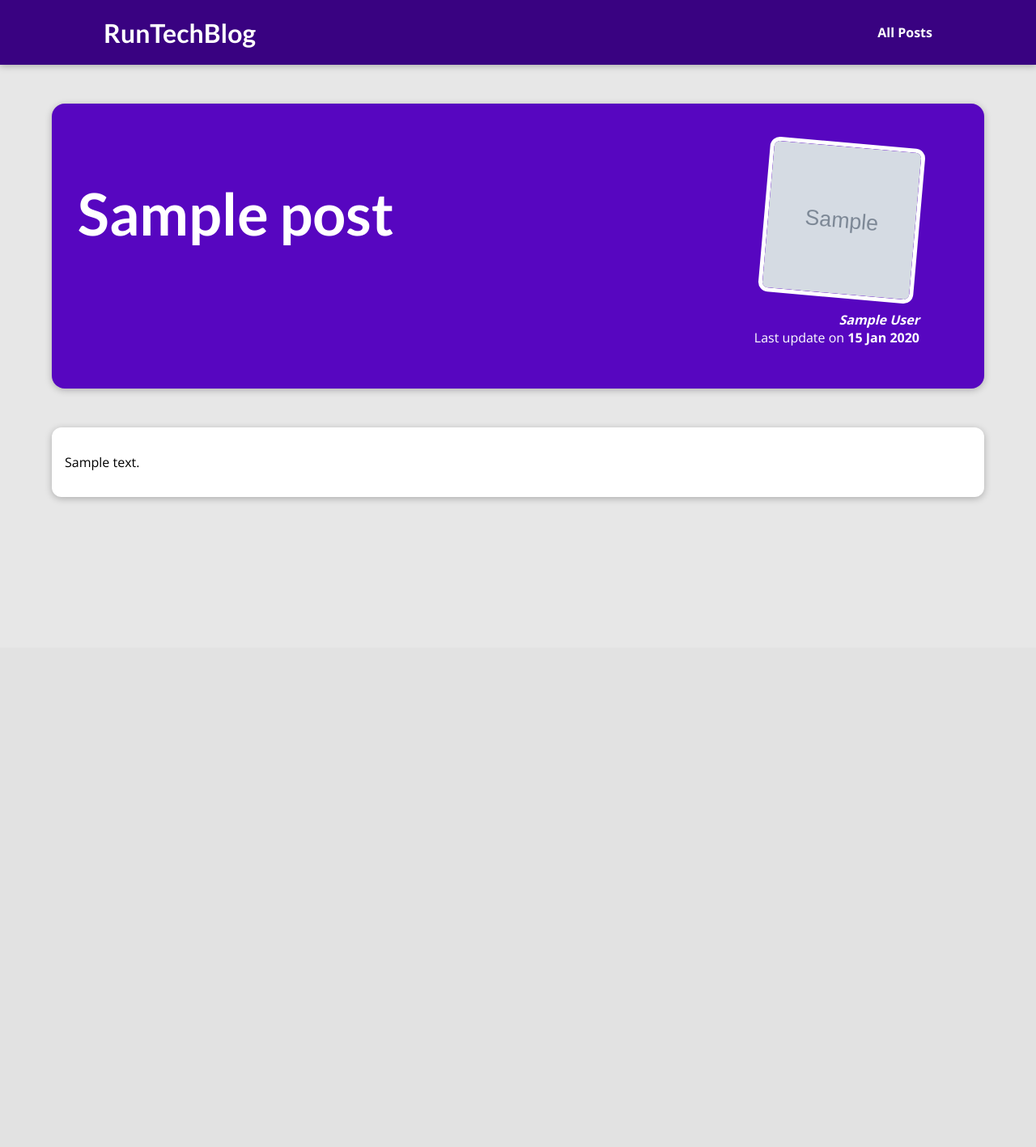
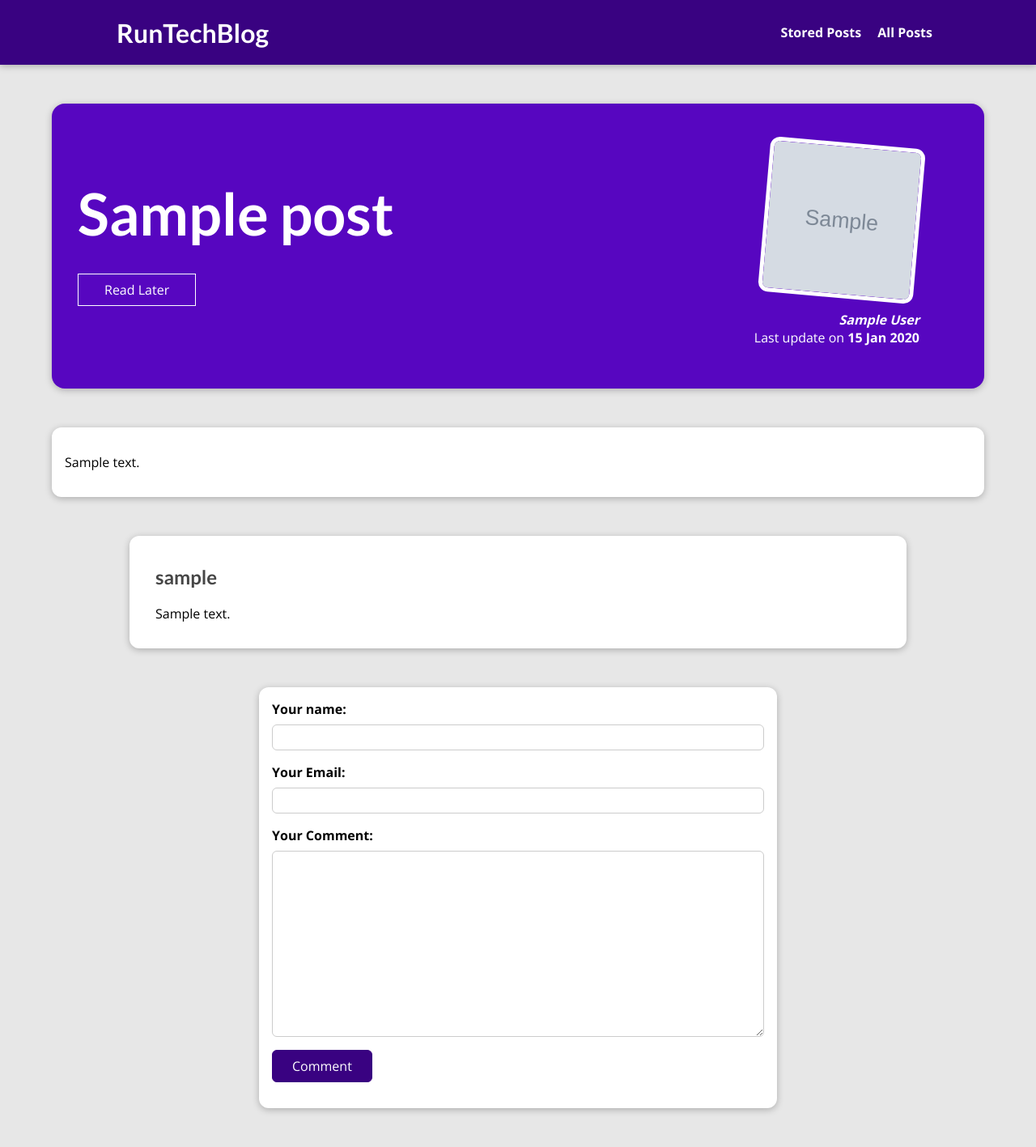
Before and after one commit to AdHyseni/blog, a Django app: a page that uses templates/base.html in a window 1280 px wide. Shown: the whole page at 81% size. Before the commit the page ends 618 px from the top, so only its background shows below. Run offline with Django 4.2, Linux system fonts and the light colour scheme; tables that the repository leaves empty hold one stand-in row (values such as "Sample post"); grey boxes marked "Sample" are stand-in pictures.

Commit message:
'session

```diff
--- a/post/admin.py
+++ b/post/admin.py
@@ -7,6 +7,11 @@ class PostAdmin(admin.ModelAdmin):
     list_display = ('title','date','author')
     prepopulated_fields = {'slug':('title',)}
 
+class CommentAdmin(admin.ModelAdmin):
+    list_filter = ('user_name','user_email','post')
+    list_display = ('user_name','post')
+
 admin.site.register(Post, PostAdmin)
 admin.site.register(Author)
 admin.site.register(Tag)
+admin.site.register(Comments,)
--- /dev/null
+++ b/post/forms.py
@@ -0,0 +1,13 @@
+from django import forms
+
+from .models import Comments
+
+class CommentForm(forms.ModelForm):
+    class Meta:
+        model = Comments
+        exclude = ["post"]
+        labels = {
+            "user_name":"Your name",
+            "user_email":"Your Email",
+            "text": "Your Comment"
+        }
--- a/post/models.py
+++ b/post/models.py
@@ -32,3 +32,12 @@ class Post(models.Model):
 
     def __str__(self) -> str:
         return f'{self.title}'
+
+class Comments(models.Model):
+    user_name = models.CharField(max_length=120)
+    user_email = models.EmailField()
+    text = models.TextField(max_length=400)
+    post = models.ForeignKey(Post, on_delete=models.CASCADE, related_name='comments')
+
+    def __str__(self) -> str:
+        return f'{self.user_name} {self.post}'
--- a/post/static/blog/post-detail.css
+++ b/post/static/blog/post-detail.css
@@ -22,6 +22,7 @@ body {
 #summary h2 {
   color: white;
   font-size: 4.5rem;
+  margin-bottom: 0.25rem;
 }
 
 #summary article {
@@ -47,8 +48,32 @@ body {
   font-weight: bold;
 }
 
+#summary a {
+  color: white;
+  text-decoration: none;
+}
+
 #summary time {
   font-weight: bold;
+}
+
+#read-later {
+  margin: 2rem 0;
+}
+
+#read-later button {
+  background-color: transparent;
+  border: 1px solid white;
+  padding: 0.5rem 2rem;
+  font: inherit;
+  color: white;
+  cursor: pointer;
+}
+
+#read-later button:hover,
+#read-later button:active {
+  background-color: white;
+  color: #390281;
 }
 
 main {
@@ -60,3 +85,120 @@ body {
   border-radius: 12px;
   box-shadow: 0 2px 8px rgba(0, 0, 0, 0.25);
 }
+
+.tag {
+  background-color: white;
+  color: #390281;
+  padding: 0.5rem 1rem;
+  border-radius: 8px;
+}
+
+#comment-form {
+  margin: 3rem auto;
+  width: 90%;
+  max-width: 40rem;
+  border-radius: 12px;
+  background-color: white;
+  box-shadow: 0 2px 8px rgba(0, 0, 0, 0.25);
+  padding: 1rem;
+}
+
+#comment-form button {
+  font: inherit;
+  background-color: #390281;
+  color: white;
+  border: 1px solid #390281;
+  padding: 0.5rem 1.5rem;
+  border-radius: 6px;
+  cursor: pointer;
+}
+
+#comment-form button:hover,
+#comment-form button:active {
+  background-color: #4f0ba7;
+  border-color: #4f0ba7;
+}
+
+.form-control {
+  margin-bottom: 1rem;
+}
+
+.form-control label {
+  font-weight: bold;
+  margin-bottom: 0.5rem;
+  display: block;
+}
+
+.form-control input,
+.form-control textarea {
+  display: block;
+  width: 100%;
+  font: inherit;
+  padding: 0.25rem;
+  border-radius: 6px;
+  border: 1px solid #ccc;
+}
+
+.errorlist {
+  list-style: none;
+  margin: 0.5rem 0;
+  padding: 0;
+  color: #d6000b;
+}
+
+.invalid label {
+  color: #d6000b;
+}
+
+.invalid input,
+.invalid textarea {
+  border-color: #d6000b;
+  background-color: #ffe6e7;
+}
+
+#alert {
+  margin: 8rem auto 3rem auto;
+  border: 1px solid #d6000b;
+  background-color: #ffe6e7;
+  padding: 1rem;
+  width: 90%;
+  max-width: 40rem;
+}
+
+#alert a {
+  text-decoration: none;
+  border: 1px solid #d6000b;
+  background-color: #d6000b;
+  color: white;
+  padding: 0.25rem 1.5rem;
+  border-radius: 6px;
+}
+
+#comments {
+  margin: 3rem auto;
+  width: 90%;
+  max-width: 60rem;
+  border-radius: 12px;
+  background-color: white;
+  box-shadow: 0 2px 8px rgba(0, 0, 0, 0.25);
+  padding: 1rem 2rem;
+}
+
+#comments ul {
+  list-style: none;
+  margin: 0;
+  padding: 0;
+}
+
+#comments li {
+  margin-bottom: 1rem;
+  border-bottom: 2px solid #ccc;
+}
+
+#comments li:last-of-type {
+  border-bottom: none;
+}
+
+#comments h2 {
+  color: #464646;
+}
--- a/post/templates/blog/post-details.html
+++ b/post/templates/blog/post-details.html
@@ -8,8 +8,34 @@
 {% endblock  %}
 
 {% block content %}
+{% if comment_form.errors %}
+<div id='alert'>
+    <h2> Saving the comment failed! </h2>
+    <p> Please check the comment below for the errors! </p>
+    <a href="#comment-form">Fix!</a>
+</div>
+{% endif %}
+
 <section id="summary">
     <h2>{{post.title}}</h2>
+    <div>
+        {% for tag in post_tags  %}
+        <span class="tag">{{tag.caption}}</span>
+        {% endfor %}
+    </div>
+    <div id="read-later">
+        <form action="{% url "read-later" %}" method="post">
+        {% csrf_token %}
+        <input type="hidden" value="{{post.id}}" name="post_id">
+        <button>
+            {% if saved_for_later %}
+            Remove from "Read Later"
+            {% else %}
+            Read Later
+            {% endif %}
+            </button>
+        </form>
+    </div>
     <article>
         <img src="{{post.image.url}}"/>
         <address>{{post.author}}</address>
@@ -23,4 +49,30 @@
         {{post.content|linebreaks}}
     </p>
 </main>
+<section id="comments">
+<ul>
+    {% for comment in comments %}
+    <li>
+        <h2>{{comment.user_name}}</h2>
+        <p>{{comment.text|linebreaks}}</p>
+    </li>
+    {% endfor %}
+</ul>
+</section>
+
+
+
+<section id="comment-form">
+    <form action="{% url 'postimi' post.slug %}" method="post">
+        {%csrf_token%}
+        {% for form_field in comment_form %}
+        <div class="form-control {% if form_fields.errors %}invalid{% endif %}">
+            {{form_field.label_tag}}
+            {{form_field}}
+            {{form_field.errors}}
+        </div>
+        {%endfor%}
+        <button>Comment</button>
+    </form>
+</section>
 {% endblock  %}
--- a/post/urls.py
+++ b/post/urls.py
@@ -9,5 +9,6 @@ urlpatterns = [
     path("post/", views.AllPosts.as_view(),name='postimet'),
     #path("post/<slug:slug>", views.post_details, name='postimi'),
     path("post/<slug:slug>", views.PostDetails.as_view(), name='postimi'),
+    path('read-later', views.ReadLater.as_view(), name='read-later')
 
 ]
--- a/post/views.py
+++ b/post/views.py
@@ -1,7 +1,11 @@
 from django.shortcuts import render,get_object_or_404
 from datetime import date
 from .models import *
-from django.views.generic import ListView,DetailView
+from django.views.generic import ListView,DetailView,View
+from .forms import CommentForm
+from django.urls import reverse
+from django.http import HttpResponseRedirect
+
 # Create your views here.
 
 """
@@ -30,11 +34,75 @@ class AllPosts(ListView):
     ordering = ['-date']
 
 
-class PostDetails(DetailView):
-    template_name = "blog/post-details.html"
-    model = Post
+class PostDetails(View):
+    def is_stored_post(self, request, post_id):
+        stored_posts = request.session.get("stored_posts")
+        if stored_posts is not None:
+            is_saved_for_later = post_id in stored_posts
+        else:
+            is_saved_for_later = False
+        return is_saved_for_later
 
-    def get_context_data(self, **kwargs):
-      context = super().get_context_data(**kwargs)
-      context['posts_tags'] = self.object.tags.all()
-      return context
+    def get(self, request, slug):
+        post = Post.objects.get(slug=slug)
+        context = {
+            'post':post,
+            'comment_form':CommentForm(),
+            'comments': post.comments.all().order_by('-id'),
+            'tag':post.tags.all(),
+            'saved_for_later': self.is_stored_post(request, post.id)
+        }
+        return render(request,'blog/post-details.html',context)
+    def post(self, request,slug):
+        comment_form = CommentForm(request.POST)
+        post = Post.objects.get(slug=slug)
+        if comment_form.is_valid():
+            comment = comment_form.save(commit=False)
+            comment.post = post
+            comment.save()
+            return HttpResponseRedirect(reverse("postimi", args=[slug]))
+
+
+        context = {
+            'post':post,
+            'comment_form':CommentForm(),
+            'comments': post.comments.all().order_by('-id'),
+            'tag':post.tags.all(),
+            'saved_for_later': self.is_stored_post(request, post.id)
+        }
+        return render(request,'blog/post-details.html',context)
+
+class ReadLater(View):
+
+    def get(self,request):
+        stored_post = request.session.get("stored_posts")
+
+        context = {}
+
+        if stored_post is None or len(stored_post)==0:
+            context['posts'] = []
+            context['has_posts'] = False
+        else:
+            posts = Post.objects.filter(id__in= stored_post)
+            context["posts"] = posts
+            context['has_posts'] = True
+
+        return render(request, 'blog/stored-post.html', context)
+
+
+
+    def post(slef,request):
+        stored_posts = request.session.get('stored_posts')
+
+        if stored_posts is None:
+            stored_posts = []
+
+        post_id = int(request.POST["post_id"])
+
+        if post_id not in stored_posts:
+            stored_posts.append(post_id)
+        else:
+            stored_posts.remove(post_id)
+        request.session['stored_posts'] = stored_posts
+
+        return HttpResponseRedirect('/')
--- a/static/app.css
+++ b/static/app.css
@@ -35,6 +35,7 @@ h3 {
   text-decoration: none;
   color: white;
   font-weight: bold;
+  margin-left: 1rem;
 }
 
 #main-navigation a:hover,
--- a/templates/base.html
+++ b/templates/base.html
@@ -11,6 +11,7 @@
         <header id='main-navigation'>
             <h1><a href="{% url "faqa_kryesore" %}">RunTechBlog</a></h1>
             <nav>
+                <a href="{%url "read-later"%}">Stored Posts </a>
                 <a href="{%url "postimet"%}">All Posts </a>
             </nav>
         </header>
```
Also changed, not shown: post/static/blog/stored-posts.css (added, +39 -0 lines), post/templates/blog/stored-post.html (added, +20 -0 lines), post/migrations/0005_comments.py (added). Lines whose indentation alone changed are shown as unchanged.
